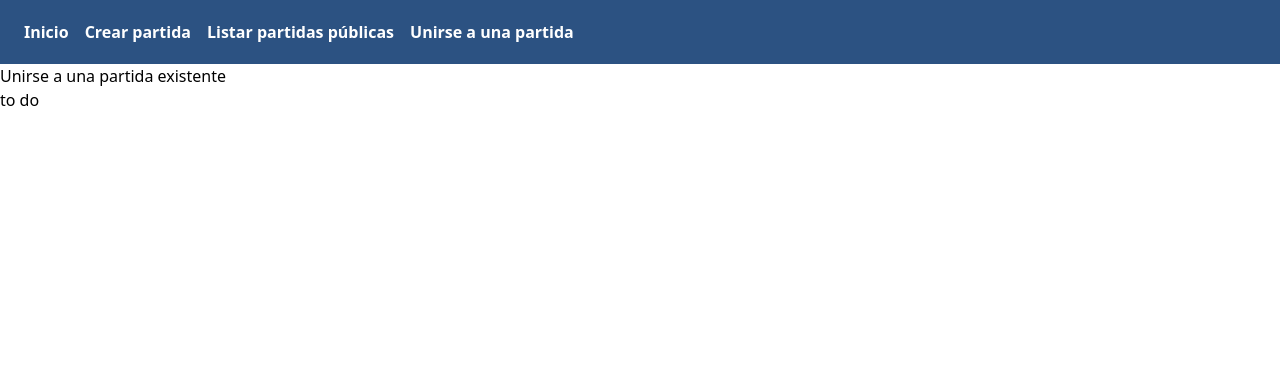
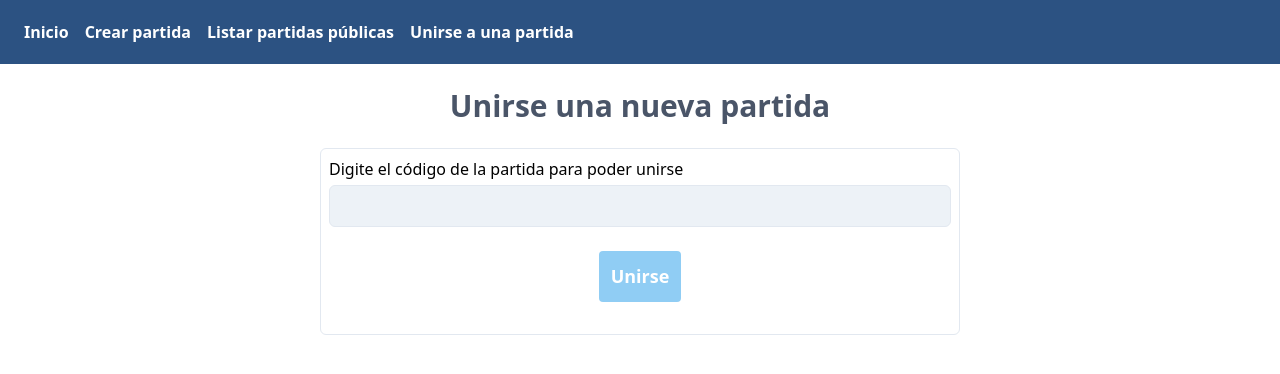
Before and after one commit to alejomongua/parquesFrontend, a Vue app: page /unirse-a-partida in a window 1280 px wide. Shown: the top 374 px of the page. Built offline with nearby package versions, Linux system fonts and the light colour scheme.

Commit message:
Agregada vista para unirse a la partida

```diff
--- a/src/Pages/Listar.vue
+++ b/src/Pages/Listar.vue
@@ -47,12 +47,7 @@
 import { defineComponent } from 'vue'
 
 import { timeago } from '../dateHelpers'
-import api, { APIError, ListadoJuegosPublicos } from '../api'
-
-// type guard functions
-function isAPIError (response: APIError | ListadoJuegosPublicos): response is APIError {
-  return (typeof response.mensaje === 'string')
-}
+import api, { ListadoJuegosPublicos, isAPIError } from '../api'
 
 export default defineComponent({
   data () {
--- a/src/Pages/Unirse.vue
+++ b/src/Pages/Unirse.vue
@@ -1,4 +1,62 @@
 <template>
-    <h1>Unirse a una partida existente</h1>
-    <p>to do</p>
+  <h1 class='w-full text-center text-3xl leading-9 font-extrabold
+              my-6 text-gray-700'>
+    Unirse una nueva partida
+  </h1>
+
+  <div class='w-1/2 m-auto p-2 rounded-md border'>
+    <label class='block'>
+      <span>Digite el código de la partida para poder unirse</span>
+      <input
+        class='form-select mt-1 block w-full p-2 rounded-md bg-gray-200 border'
+        :value='juegoId'
+        @input='updateJuegoId'
+      />
+    </label>
+    <div class="w-full m-auto text-center my-4">
+      <button
+        class='bg-blue-500 hover:bg-blue-700 text-white font-bold p-3 text-lg m-2 rounded disabled:bg-blue-300'
+        @click="unirse"
+        :disabled='noExisteJuego'
+      >
+        Unirse
+      </button>
+    </div>
+  </div>
 </template>
+
+<script lang="ts">
+import { defineComponent } from 'vue'
+import api, { APIError } from '../api'
+
+export default defineComponent({
+  data () {
+    const juegoId = ''
+    const timeoutId:number = 0
+    const noExisteJuego:boolean = true
+    return {
+      juegoId,
+      timeoutId,
+      noExisteJuego
+    }
+  },
+  methods: {
+    unirse () {
+      console.log(this.juegoId)
+    },
+    updateJuegoId (e:Event) {
+      if (this.timeoutId) {
+        clearTimeout(this.timeoutId)
+      }
+      if (e.target) {
+        this.juegoId = (e.target as HTMLInputElement).value
+        this.noExisteJuego = true
+        this.timeoutId = window.setTimeout(async () => {
+          const juego = await api.infoJuego(this.juegoId)
+          this.noExisteJuego = (juego as APIError).error
+        }, 500)
+      }
+    }
+  }
+})
+</script>
--- a/src/api.ts
+++ b/src/api.ts
@@ -84,6 +84,10 @@ export class Juego {
 
 const serverUrl = 'https://parques-api.herokuapp.com'
 
+// type guard functions
+export function isAPIError (response: APIError | ListadoJuegosPublicos): response is APIError {
+  return (typeof response.mensaje === 'string')
+}
 export default {
   async juegosPublicos ():Promise<APIError|ListadoJuegosPublicos> {
     try {
@@ -127,6 +131,10 @@ export default {
     try {
       const response = await fetch(`${serverUrl}/juegos/${idJuego}`)
       const respuesta = await response.json()
+      if (respuesta.error) {
+        return respuesta
+      }
+
       const juego = new Juego(respuesta.id)
       juego.asignarValores(respuesta)
       return juego
@@ -134,7 +142,6 @@ export default {
       if (error?.data?.mensaje) {
         return error
       }
-
       return { error: true, mensaje: JSON.stringify(error.message) }
     }
   },
```
